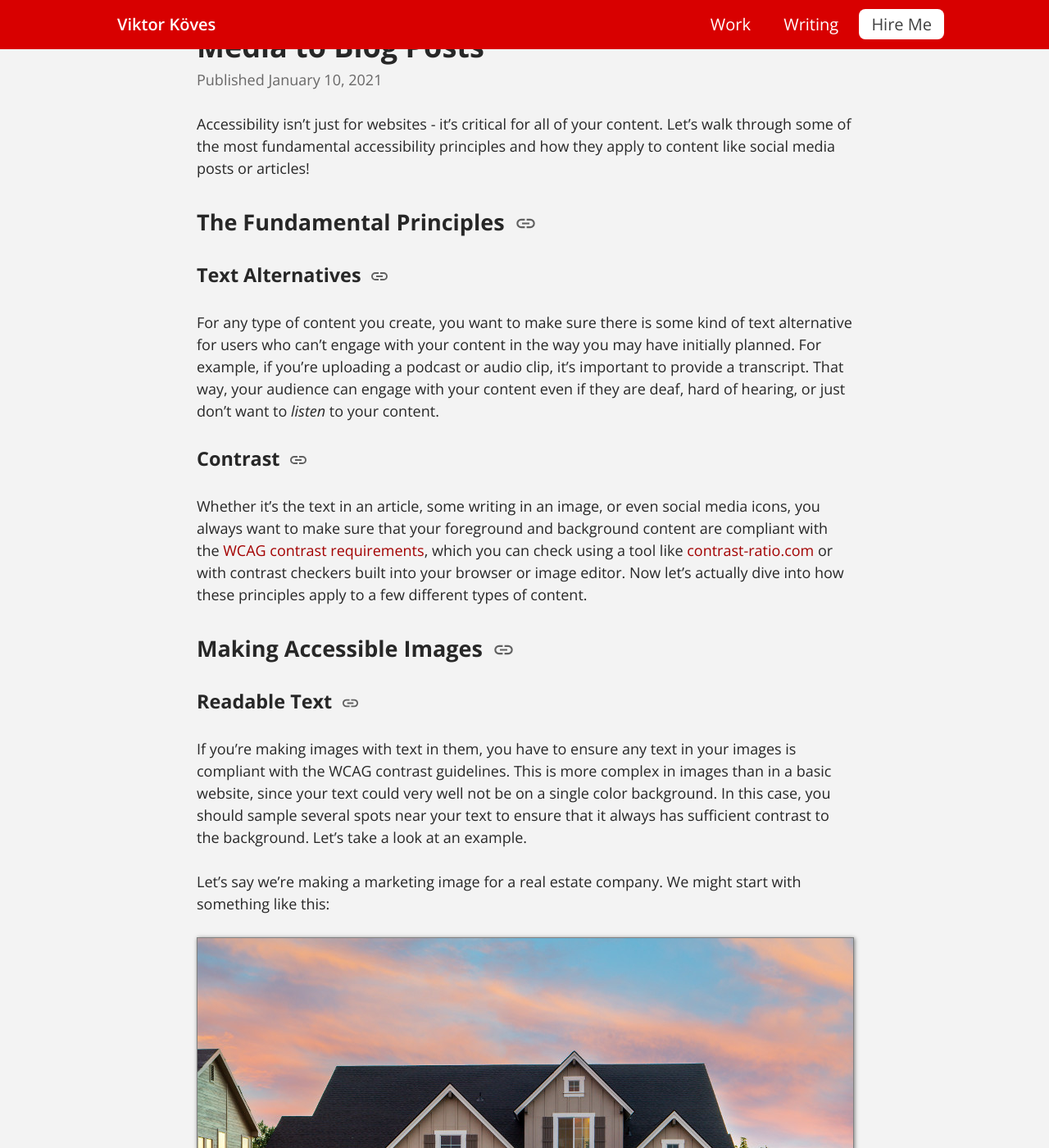
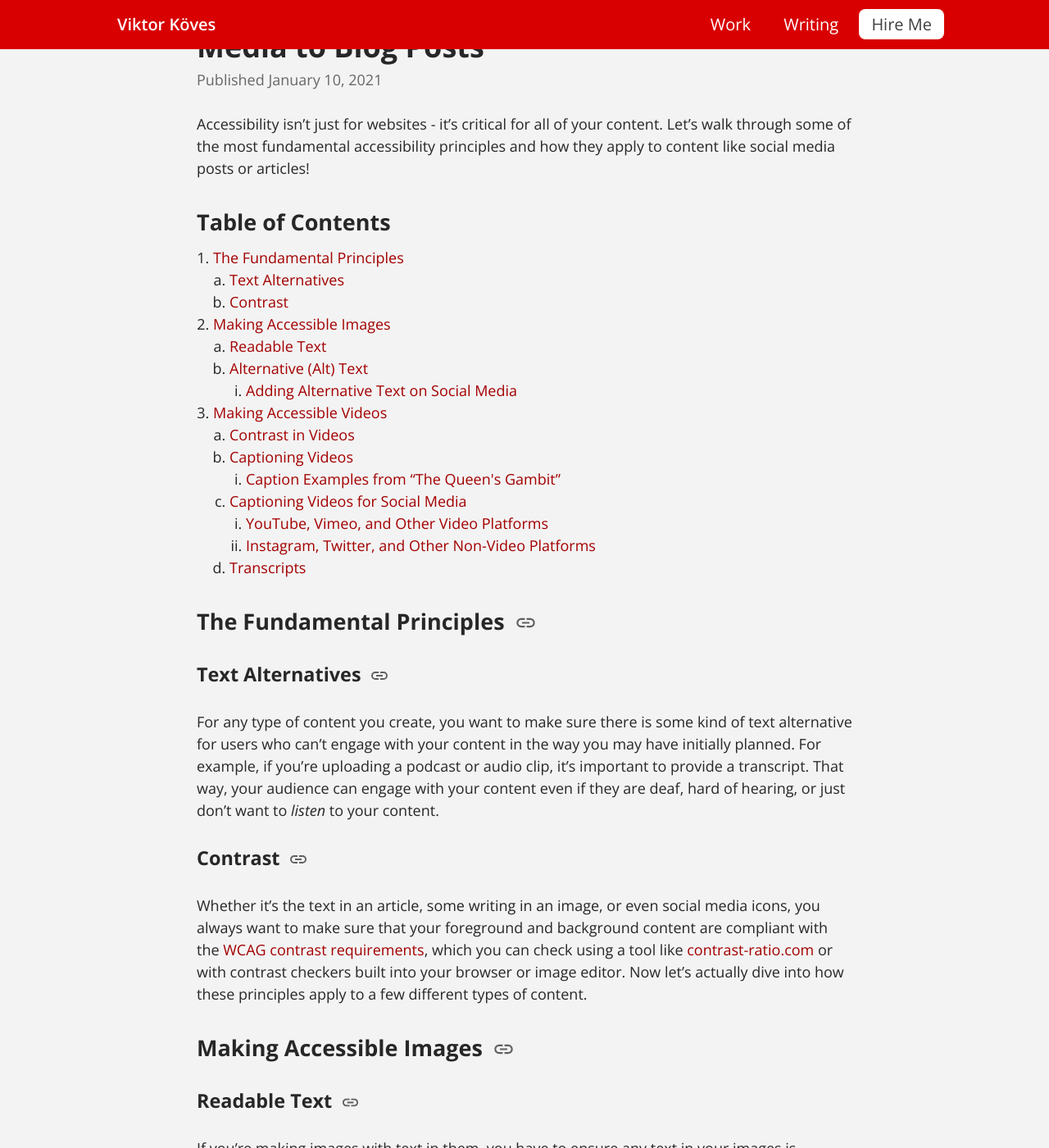
Before and after one commit to vkoves/vkoves.github.io, a Jekyll site: the page built from _posts/2021-01-10-making-accessible-content.md, in a window 1280 px wide and 1400 px high, scrolled down 201 px. Shown: the whole window at 82% size. Built offline with Jekyll 4.4.1, drawn with Linux system fonts in a browser that asks for light colours.

Commit message:
Add and style of table of contents

```diff
--- a/_posts/2021-01-10-making-accessible-content.md
+++ b/_posts/2021-01-10-making-accessible-content.md
@@ -4,6 +4,76 @@ title: "Making Accessible Content - From Social Media to Blog Posts"
 ---
 
 Accessibility isn't just for websites - it's critical for all of your content. Let's walk through some of the most fundamental accessibility principles and how they apply to content like social media posts or articles!
+
+## Table of Contents
+
+<ol class="table-of-contents">
+  <li>
+    <a href="#the-fundamental-principles">The Fundamental Principles</a>
+    <ol>
+      <li>
+        <a href="#text-alternatives">Text Alternatives</a>
+      </li>
+      <li>
+        <a href="#contrast">Contrast</a>
+      </li>
+    </ol>
+  </li>
+  <li>
+    <a href="#making-accessible-images">Making Accessible Images</a>
+    <ol>
+      <li>
+        <a href="#readable-text">Readable Text</a>
+      </li>
+      <li>
+        <a href="#alternative-alt-text">Alternative (Alt) Text</a>
+      </li>
+      <ol>
+        <li>
+          <a href="#adding-alternative-text-on-social-media">
+            Adding Alternative Text on Social Media
+          </a>
+        </li>
+      </ol>
+    </ol>
+  </li>
+  <li>
+    <a href="#making-accessible-videos">Making Accessible Videos</a>
+    <ol>
+      <li>
+        <a href="#contrast-in-videos">Contrast in Videos</a>
+      </li>
+      <li>
+        <a href="#captioning-videos">Captioning Videos</a>
+        <ol>
+          <li>
+            <a href="#caption-examples-from-ldquo-the-queen-s-gambit-rdquo">
+              Caption Examples from &ldquo;The Queen's Gambit&rdquo;
+            </a>
+          </li>
+        </ol>
+      </li>
+      <li>
+        <a href="#captioning-videos-for-social-media">Captioning Videos for Social Media</a>
+        <ol>
+          <li>
+            <a href="#youtube-vimeo-and-other-video-platforms">
+              YouTube, Vimeo, and Other Video Platforms
+            </a>
+          </li>
+          <li>
+            <a href="#instagram-twitter-and-other-non-video-platforms">
+              Instagram, Twitter, and Other Non-Video Platforms
+            </a>
+          </li>
+        </ol>
+      </li>
+      <li>
+        <a href="#transcripts">Transcripts</a>
+      </li>
+    </ol>
+  </li>
+</ol>
 
 {% include linkedHeading.html heading="The Fundamental Principles" level=2 %}
 
--- a/css/post.scss
+++ b/css/post.scss
@@ -30,6 +30,15 @@ main.post {
     overflow-x: auto;
   }
 
+  .table-of-contents {
+    padding-top: 10px;
+
+    &, ol { padding-left: 20px; }
+
+    ol { list-style: lower-alpha; }
+    ol ol { list-style: lower-roman; }
+  }
+
   /**
    * The notice panel is for in post warnings, alerts, or info blocks!
    */
```
